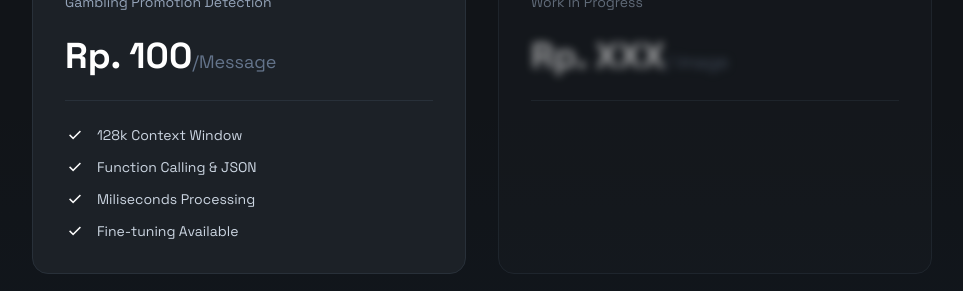
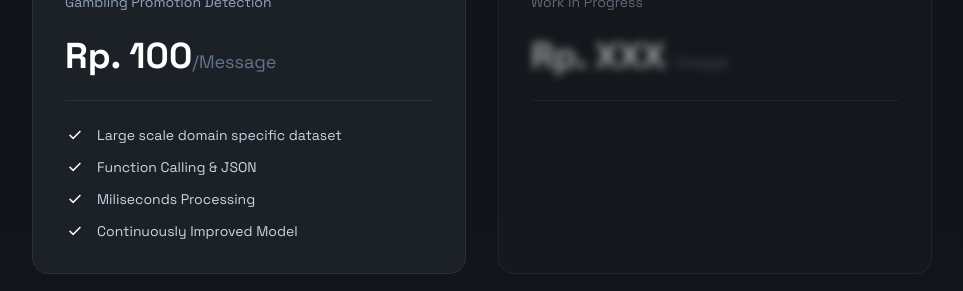
Before and after one commit to jdioso2024/AstheronFlaggingAI, a React (Vite) app: page / in a window 1280 px wide. Shown: the part 3440-3731 px from the top of the page, without its empty margins (158-1121 px from the left). Built offline with nearby package versions, Linux system fonts and the light colour scheme.

Commit message:
perubahan-12

```diff
--- a/src/components/Pricing.jsx
+++ b/src/components/Pricing.jsx
@@ -17,7 +17,7 @@ const Pricing = () => {
                         <div className="text-4xl font-bold text-white mb-6">Rp. 100<span className="text-lg font-normal text-slate-500">/Message</span></div>
                         <div className="h-px w-full bg-[#283039] mb-6"></div>
                         <ul className="flex flex-col gap-3 text-sm text-slate-300">
-                            {['128k Context Window', 'Function Calling & JSON', 'Miliseconds Processing', 'Fine-tuning Available'].map((item, i) => (
+                            {['Large scale domain specific dataset', 'Function Calling & JSON', 'Miliseconds Processing', 'Continuously Improved Model'].map((item, i) => (
                                 <li key={i} className="flex items-center gap-3"><span className="material-symbols-outlined text-primary text-[20px]">check</span> {item}</li>
                             ))}
                         </ul>
```
